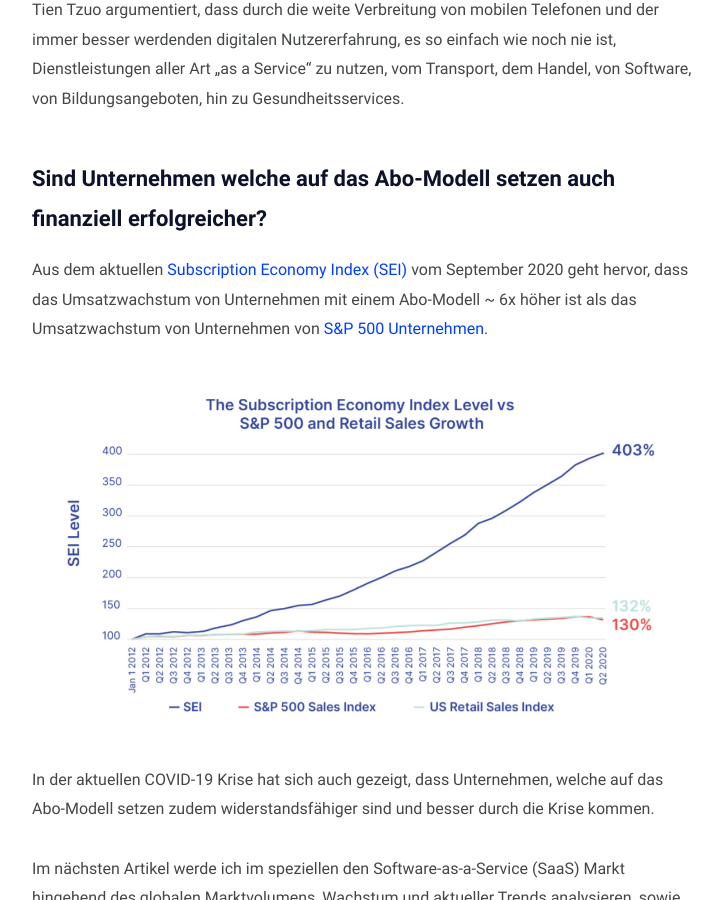
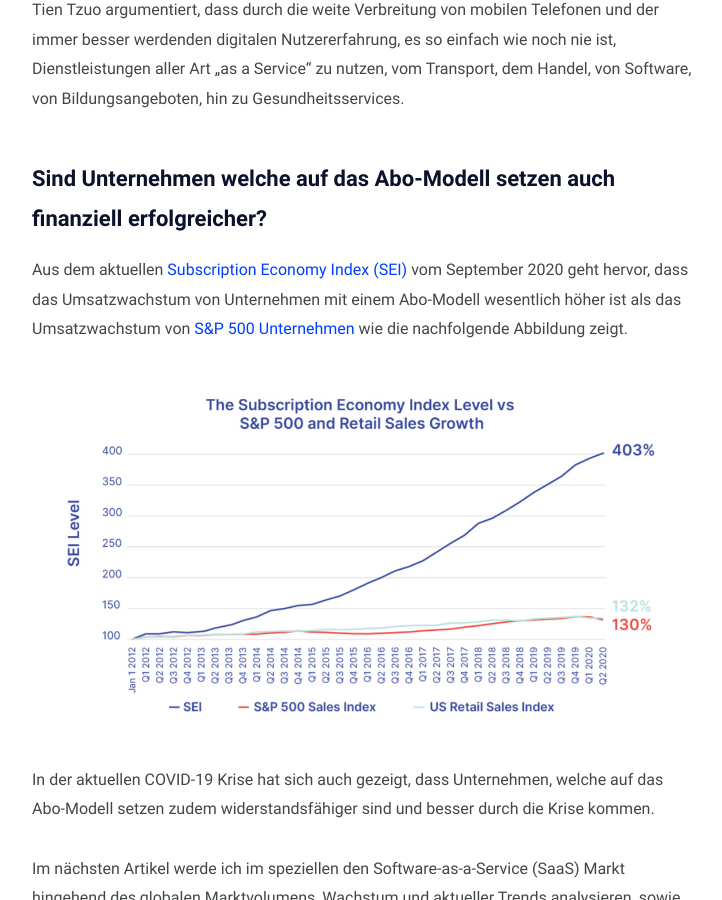
Before and after one commit to mariostnr/website, a Jekyll site: the page built from _posts/2020-11-07-geschäftsmodelle-befinden-sich-im-wandel.md, in a window 1280 px wide and 900 px high, scrolled down 1848 px. Shown: the whole window, without its empty margins (278-1000 px from the left). Built offline with Jekyll 4.4.1, drawn with Linux system fonts in a browser that asks for light colours.

Commit message:
Update Blog “2020-11-07-geschäftsmodelle-befinden-sich-im-wandel”

```diff
--- a/_posts/2020-11-07-geschäftsmodelle-befinden-sich-im-wandel.md
+++ b/_posts/2020-11-07-geschäftsmodelle-befinden-sich-im-wandel.md
@@ -28,7 +28,7 @@ Tien Tzuo argumentiert, dass durch die weite Verbreitung von mobilen Telefonen u
 
 ## Sind Unternehmen welche auf das Abo-Modell setzen auch finanziell erfolgreicher?
 
-Aus dem aktuellen [Subscription Economy Index (SEI)](https://www.zuora.com/resource/subscription-economy-index/) vom September 2020 geht hervor, dass das Umsatzwachstum von Unternehmen mit einem Abo-Modell ~ 6x höher ist als das Umsatzwachstum von Unternehmen von [S&P 500 Unternehmen](https://de.wikipedia.org/wiki/S%26P_500).
+Aus dem aktuellen [Subscription Economy Index (SEI)](https://www.zuora.com/resource/subscription-economy-index/) vom September 2020 geht hervor, dass das Umsatzwachstum von Unternehmen mit einem Abo-Modell wesentlich höher ist als das Umsatzwachstum von [S&P 500 Unternehmen](https://de.wikipedia.org/wiki/S%26P_500) wie die nachfolgende Abbildung zeigt.
 
 ![Abbildung Performance Subscription Economy](/assets/uploads/zuora-subscription-index-sei-2020.png "Zuora Subscription Index SEI 2020")
 
```
